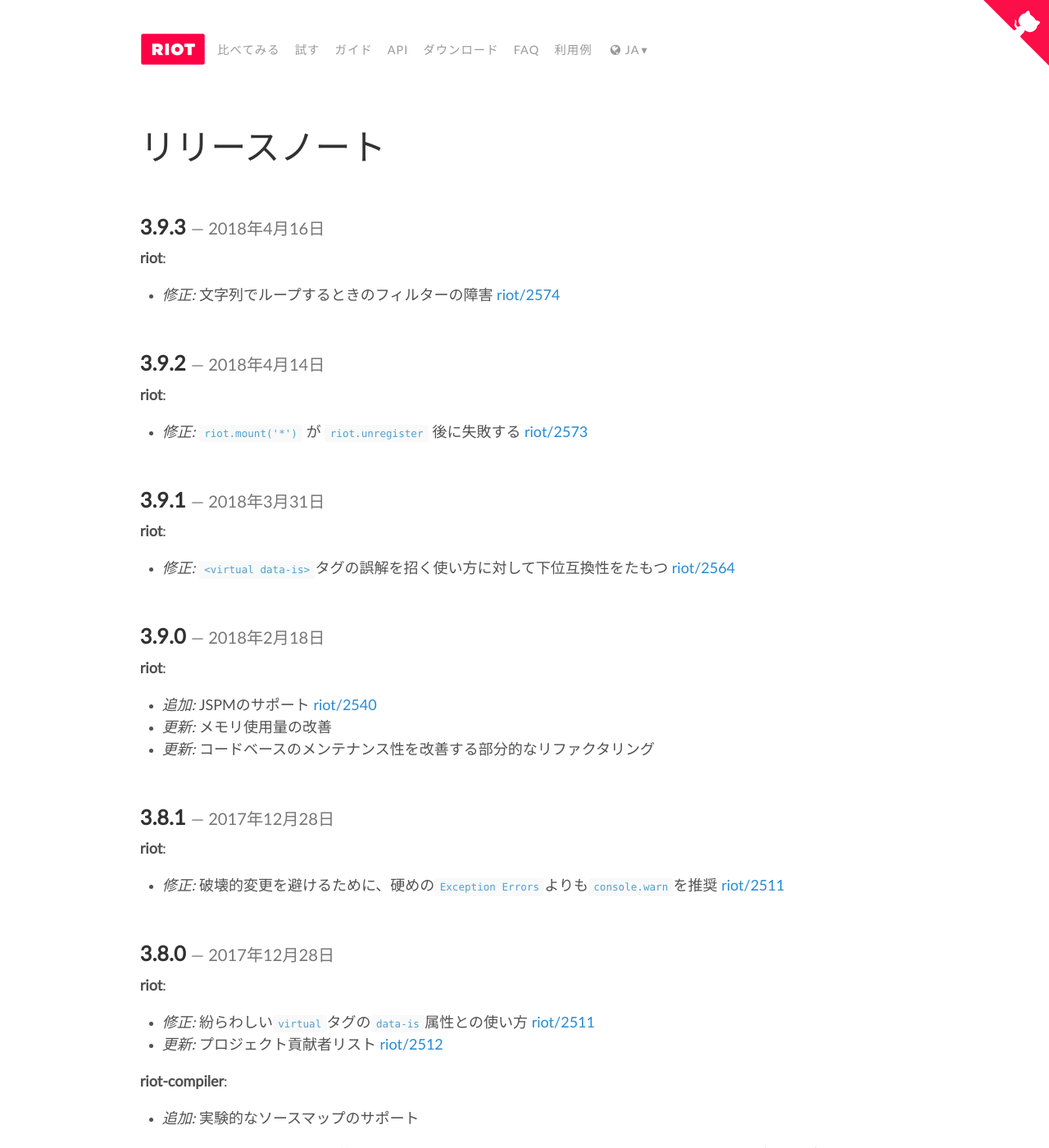
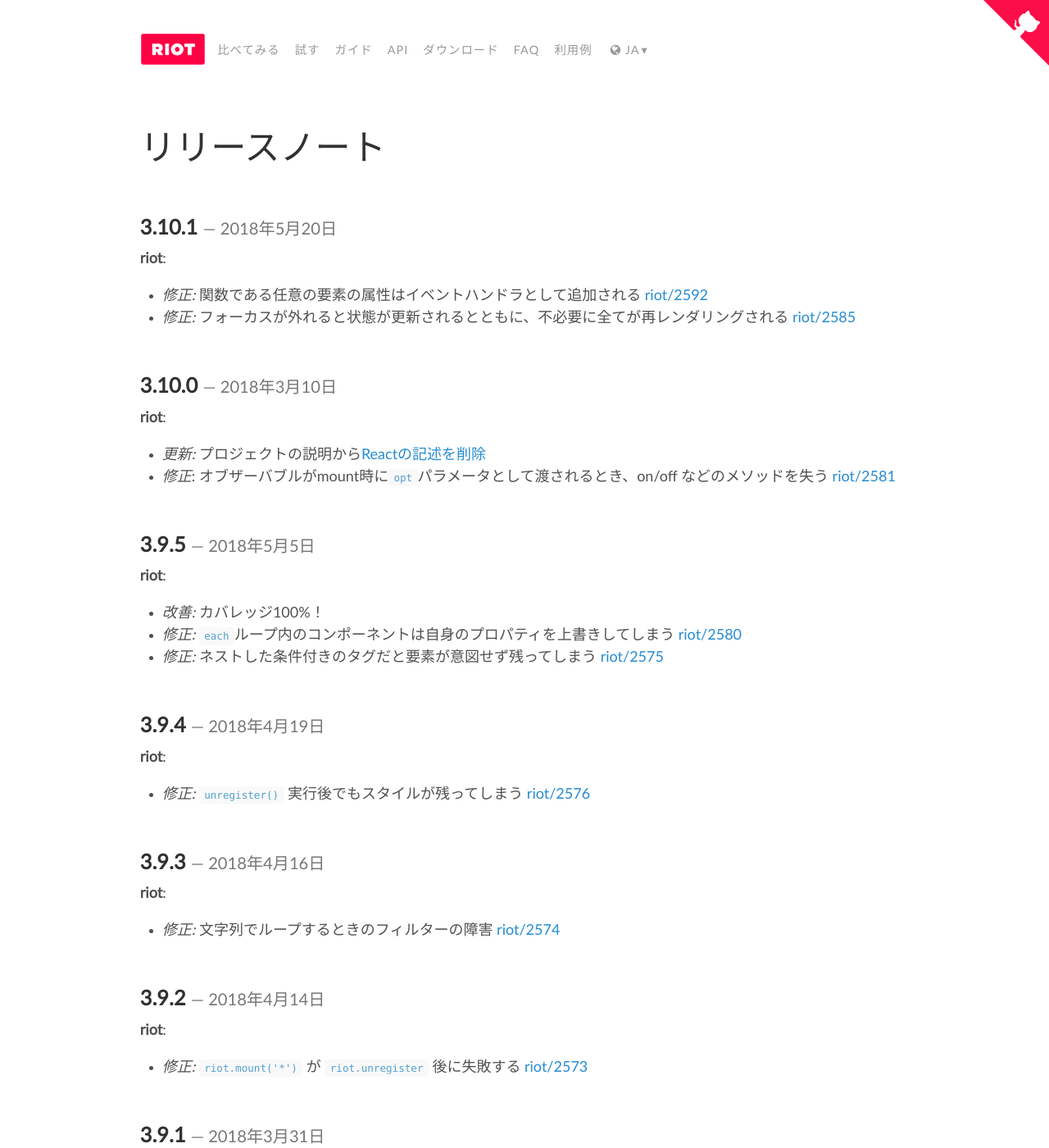
Before and after one commit to riot/riot.github.io, a Jekyll site: the page built from ja/release-notes.md, in a window 1280 px wide and 1400 px high. Shown: the whole window at 82% size. Built offline with Jekyll 4.4.1, drawn with Linux system fonts in a browser that asks for light colours; nearby versions of some CDN libraries; emoji names are drawn with the system emoji font.

Commit message:
updated: release notes of ja

```diff
--- a/ja/release-notes.md
+++ b/ja/release-notes.md
@@ -5,6 +5,38 @@
 ---
 
 # {{ page.title }}
+
+## 3.10.1 *2018年5月20日*
+
+__riot__:
+
+  - _修正:_ 関数である任意の要素の属性はイベントハンドラとして追加される [riot/2592](https://github.com/riot/riot/issues/2592)
+  - _修正:_ フォーカスが外れると状態が更新されるとともに、不必要に全てが再レンダリングされる [riot/2585](https://github.com/riot/riot/issues/2585)
+
+
+## 3.10.0 *2018年3月10日*
+
+__riot__:
+
+  - _更新:_ プロジェクトの説明から[Reactの記述を削除](https://github.com/riot/riot/commit/9eb8d615d4f50ce78f30dc1952500f6591d65924#diff-0a08a7565aba4405282251491979bb6bR4)
+  - _修正_: オブザーバブルがmount時に`opt`パラメータとして渡されるとき、on/off などのメソッドを失う [riot/2581](https://github.com/riot/riot/issues/2581)
+
+
+## 3.9.5 *2018年5月5日*
+
+__riot__:
+
+  - _改善:_ カバレッジ100%！
+  - _修正:_ `each`ループ内のコンポーネントは自身のプロパティを上書きしてしまう [riot/2580](https://github.com/riot/riot/issues/2580)
+  - _修正:_ ネストした条件付きのタグだと要素が意図せず残ってしまう [riot/2575](https://github.com/riot/riot/issues/2575)
+
+
+## 3.9.4 *2018年4月19日*
+
+__riot__:
+
+  - _修正:_ `unregister()` 実行後でもスタイルが残ってしまう [riot/2576](https://github.com/riot/riot/issues/2576)
+
 
 ## 3.9.3 *2018年4月16日*
 
```
